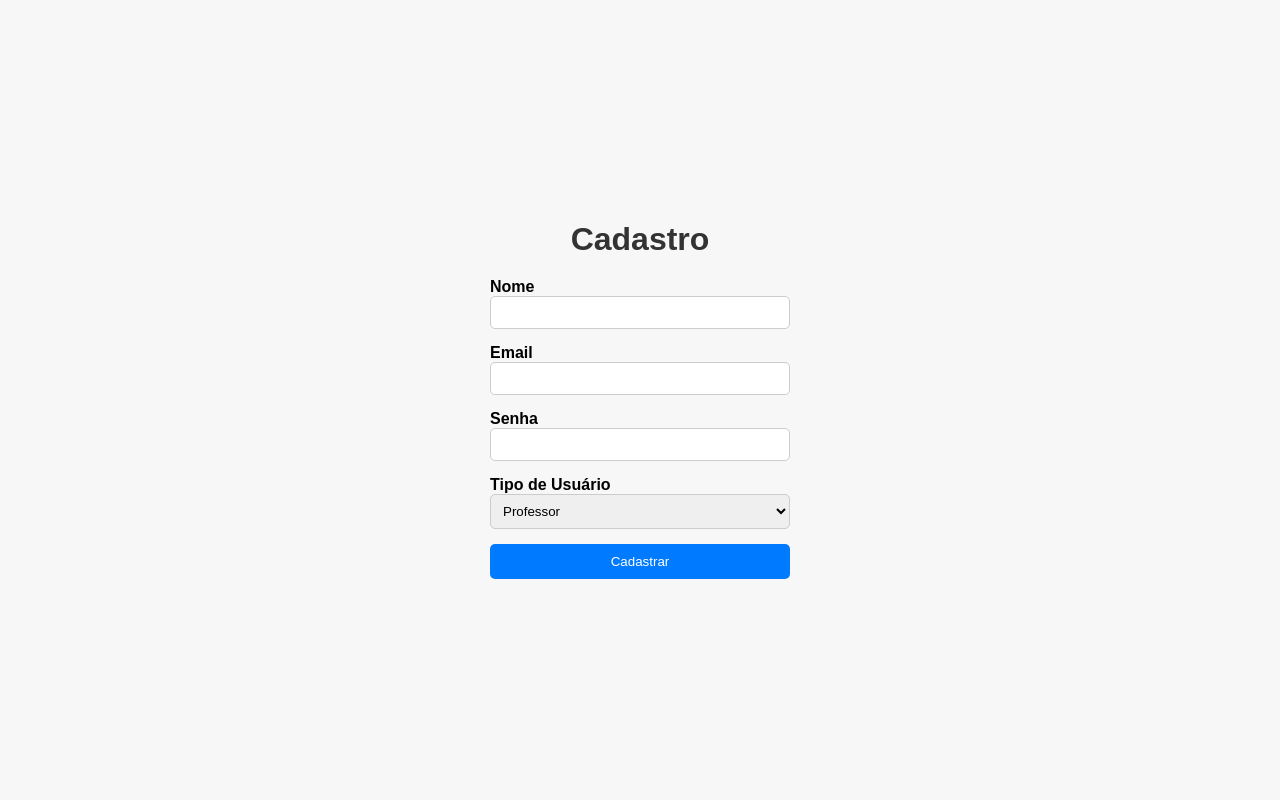
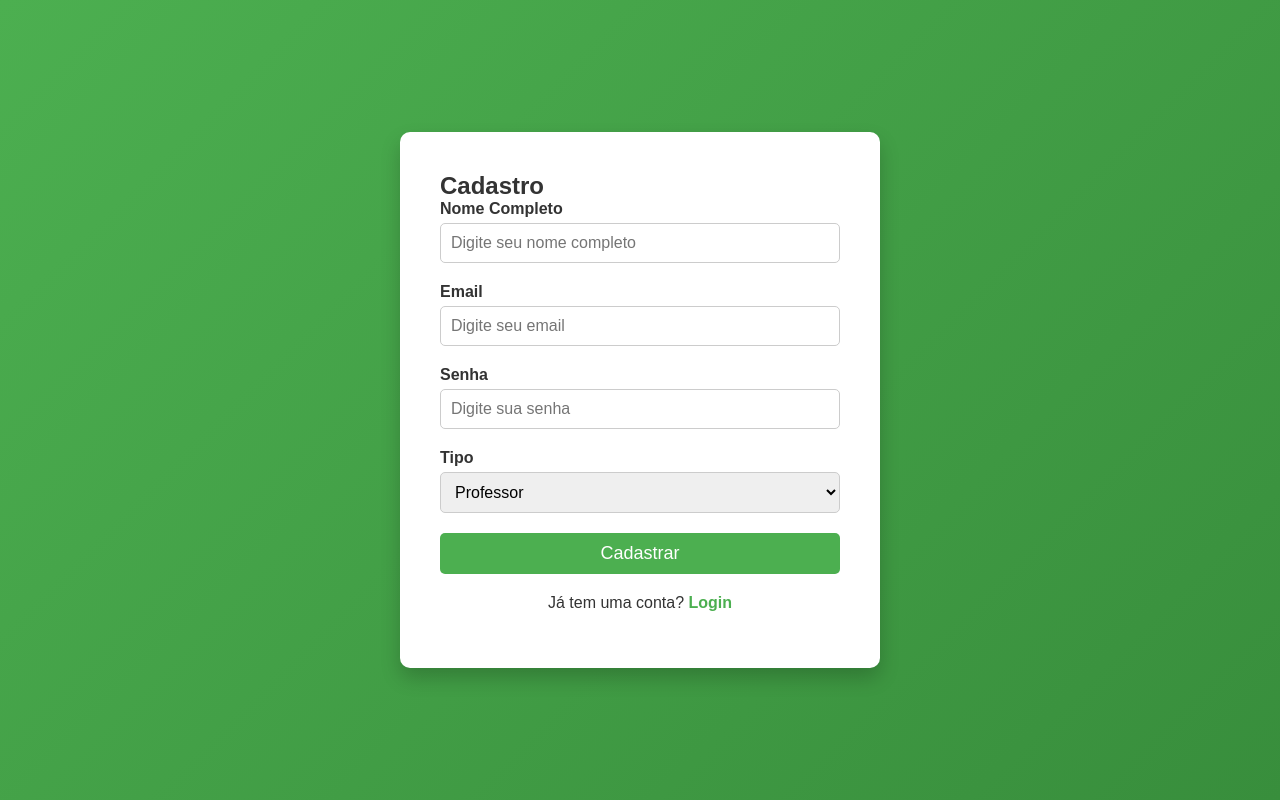
Before and after one commit to rma98/resourcesManagement, a Vue app in the folder gerenciamentoSalas/: page /register in a window 1280 px wide. Built offline with nearby package versions, Linux system fonts and the light colour scheme.

Commit message:
style: melhorias visuais e ajustes no Register.vue e RegisterForm.vue

```diff
--- a/gerenciamentoSalas/src/components/RegisterForm.vue
+++ b/gerenciamentoSalas/src/components/RegisterForm.vue
@@ -1,77 +1,128 @@
 <template>
-  <form class="register-form" @submit.prevent="submitForm">
-    <div class="form-group">
-      <label for="name">Nome</label>
-      <input type="text" id="name" v-model="formData.name" required />
+    <form id="registerForm" @submit.prevent="onSubmit">
+        <div class="input-group">
+            <label for="name">Nome Completo</label>
+            <input type="text" id="name" v-model="formData.name" placeholder="Digite seu nome completo" required />
         </div>
-    <div class="form-group">
+        <div class="input-group">
             <label for="email">Email</label>
-      <input type="email" id="email" v-model="formData.email" required />
+            <input type="email" id="email" v-model="formData.email" placeholder="Digite seu email" required />
         </div>
-    <div class="form-group">
+        <div class="input-group">
             <label for="password">Senha</label>
-      <input type="password" id="password" v-model="formData.password" required />
+            <input type="password" id="password" v-model="formData.password" placeholder="Digite sua senha" required />
         </div>
-    <div class="form-group">
-      <label for="type">Tipo de Usuário</label>
+        <div class="input-group">
+            <label for="type">Tipo</label>
             <select id="type" v-model="formData.type" required>
                 <option value="professor">Professor</option>
                 <option value="coordenador">Coordenador</option>
             </select>
         </div>
-    <button type="submit">Cadastrar</button>
+        <div class="input-group">
+            <button type="submit" class="btn">Cadastrar</button>
+        </div>
+        <p>Já tem uma conta? <router-link to="/login">Login</router-link></p>
     </form>
 </template>
 
-<script setup>
-import { reactive } from 'vue';
-
-const formData = reactive({
+<script>
+export default {
+    data() {
+        return {
+            formData: {
                 name: '',
                 email: '',
                 password: '',
-  type: 'professor', // valor padrão
-});
-
-const submitForm = () => {
-  console.log('Formulário enviado:', formData);
-  // Aqui você pode adicionar a lógica de envio para o backend
+                type: 'professor', // Valor padrão
+            },
+        };
+    },
+    methods: {
+        onSubmit() {
+            // Emitindo os dados do formulário para o componente pai
+            this.$emit('submit', this.formData);
+            // Limpar o formulário após o envio (opcional)
+            this.resetForm();
+        },
+        resetForm() {
+            this.formData = {
+                name: '',
+                email: '',
+                password: '',
+                type: 'professor',
+            };
+        },
+    },
 };
 </script>
 
 <style scoped>
-.register-form {
-  display: flex;
-  flex-direction: column;
-  width: 300px;
-  gap: 15px;
-}
-
-.form-group {
+.input-group {
+    margin-bottom: 20px;
     display: flex;
     flex-direction: column;
 }
 
 label {
+    margin-bottom: 5px;
     font-weight: bold;
 }
 
 input, select {
-  padding: 8px;
+    padding: 10px;
+    border: 1px solid #ccc;
     border-radius: 5px;
-  border: 1px solid #ccc;
+    font-size: 16px;
+    transition: all 0.3s ease;
 }
 
-button {
+input:focus, select:focus {
+    border-color: #4caf50;
+    box-shadow: 0 0 8px rgba(76, 175, 80, 0.5);
+}
+
+/* Botão de enviar */
+.btn {
+    background-color: #4caf50;
+    color: white;
     padding: 10px;
-  background-color: #007BFF;
-  color: white;
     border: none;
     border-radius: 5px;
+    font-size: 18px;
     cursor: pointer;
+    transition: background-color 0.3s ease;
 }
 
-button:hover {
-  background-color: #0056b3;
+.btn:hover {
+    background-color: #45a049;
+}
+
+/* Link de login */
+p {
+    text-align: center;
+    margin-top: 10px;
+}
+
+p a {
+    color: #4caf50;
+    text-decoration: none;
+    font-weight: bold;
+    transition: color 0.3s ease;
+}
+
+p a:hover {
+    color: #388e3c;
+}
+
+/* Responsividade */
+@media (max-width: 768px) {
+    input, select {
+        font-size: 14px;
+    }
+
+    .btn {
+        font-size: 16px;
+    }
 }
 </style>
--- a/gerenciamentoSalas/src/views/Register.vue
+++ b/gerenciamentoSalas/src/views/Register.vue
@@ -1,26 +1,57 @@
 <template>
-  <div class="register-container">
-    <h1 class="register-title">Cadastro</h1>
-    <register-form />
-  </div>
+    <div class="form-wrapper">
+        <div class="form-container">
+            <h2>Cadastro</h2>
+            <RegisterForm @submit="handleSubmit" />
+        </div>
+    </div>
 </template>
 
-<script setup>
+<script>
 import RegisterForm from '../components/RegisterForm.vue';
+
+export default {
+    components: {
+        RegisterForm,
+    },
+    methods: {
+        handleSubmit(userData) {
+            // Aqui você pode adicionar a lógica para processar o registro
+            console.log('Dados do usuário:', userData);
+        },
+    },
+};
 </script>
 
 <style scoped>
-.register-container {
-  display: flex;
-  flex-direction: column;
-  align-items: center;
-  justify-content: center;
-  min-height: 100vh;
+.form-wrapper {
+    display: flex;
+    justify-content: center; /* Centraliza horizontalmente */
+    align-items: center; /* Centraliza verticalmente */
+    height: 100vh; /* Altura total da janela */
+    background: linear-gradient(135deg, #4caf50, #388e3c); /* Fundo gradiente */
 }
 
-.register-title {
-  font-size: 2rem;
-  margin-bottom: 20px;
-  color: #333;
+.form-container {
+    background-color: white;
+    color: #333;
+    border-radius: 10px;
+    padding: 40px;
+    width: 100%;
+    max-width: 400px;
+    box-shadow: 0 10px 20px rgba(0, 0, 0, 0.2);
+    animation: slideDown 0.5s ease-out;
+}
+
+/* Animação de descer */
+@keyframes slideDown {
+    from {
+        transform: translateY(-50px);
+        opacity: 0;
+    }
+    to {
+        transform: translateY(0);
+        opacity: 1;
+    }
 }
 </style>
```
Lines whose indentation alone changed are shown as unchanged.
